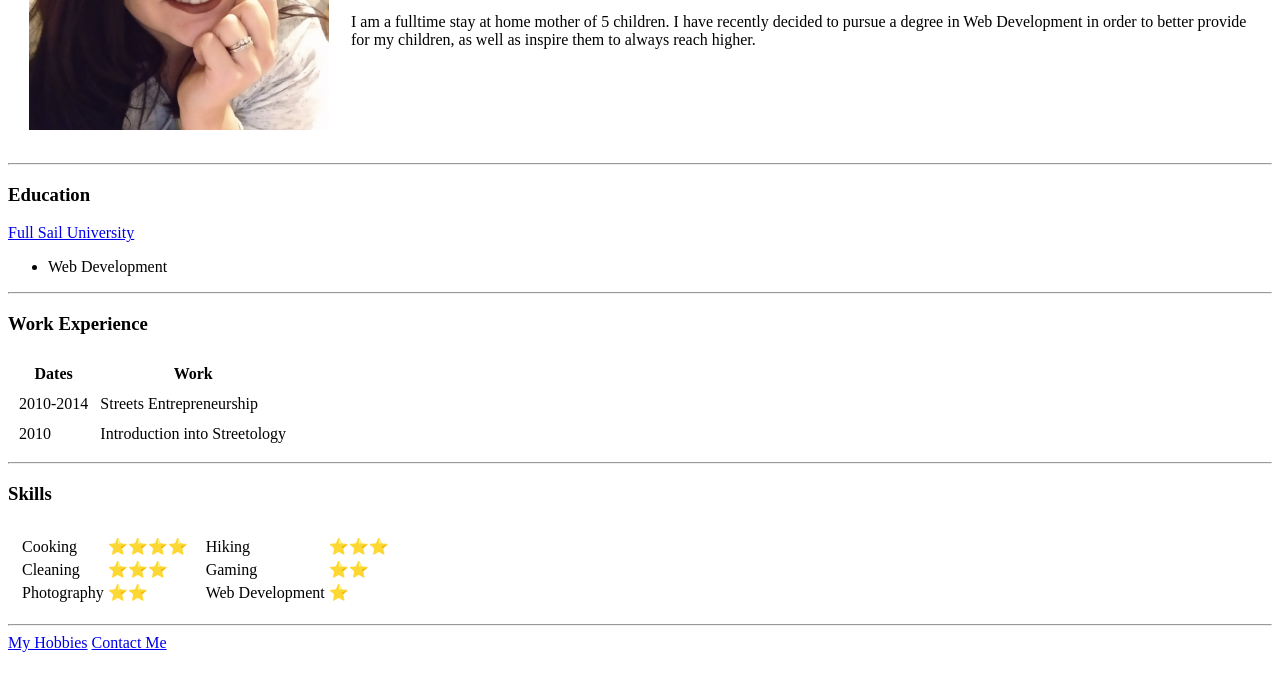
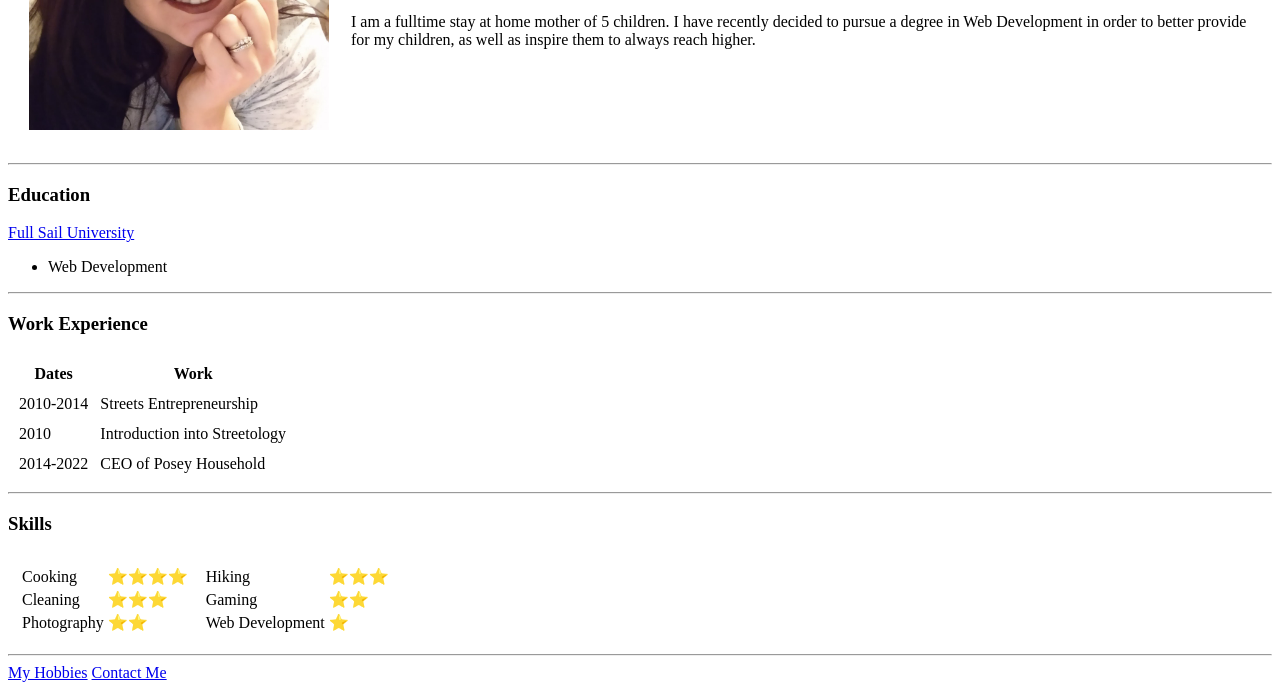
Before and after one commit to loran-posey/cv, a plain HTML site: page index.html in a window 1280 px wide. Shown: the part 199-889 px from the top of the page. Before the commit the page ends 859 px from the top, so only its background shows below. Drawn offline with Linux system fonts and the light colour scheme.

Commit message:
Update index.html
added work experience CEO of posey household

```diff
--- a/index.html
+++ b/index.html
@@ -54,6 +54,12 @@
     <tr>
       <td>2010 </td>
       <td>Introduction into Streetology</td>
+    </tr>
+      <tr>
+      <td>      2014-2022    </td>
+      <td>
+        CEO of Posey Household
+      </td>
     </tr>
   </tbody>
 </table >
```
